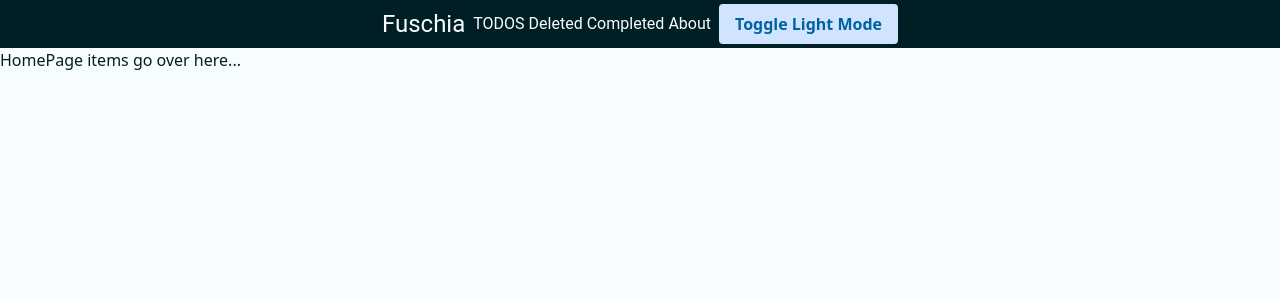
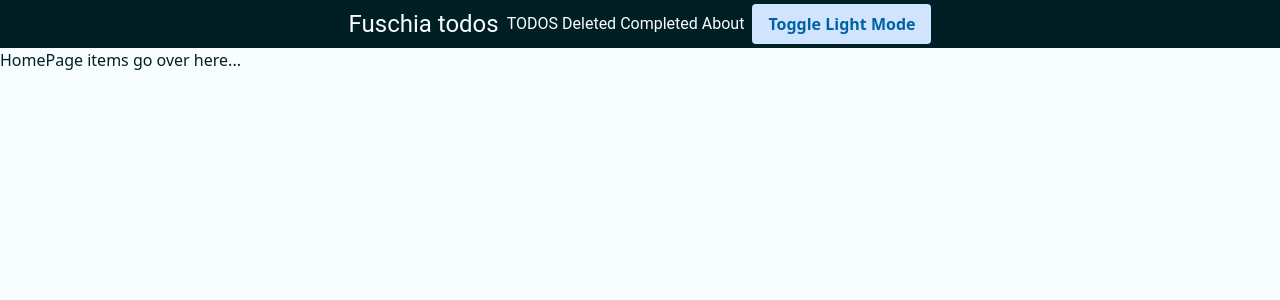
Before and after one commit to kaboomblam/tododarklight, a React (Vite) app: page / in a window 1280 px wide. Shown: the top 300 px of the page. Built offline with nearby package versions, Linux system fonts and the light colour scheme; the HTML template or start-up script is replaced by a standard one.

Commit message:
Document: change app name to "Fuchsia todos"

```diff
--- a/src/components/NavBar.tsx
+++ b/src/components/NavBar.tsx
@@ -6,7 +6,7 @@ const NavBar = () => {
 
   return (
     <nav className="flex items-center justify-center gap-2 p-1 on-surface surface-text">
-      <p className="headline-small">Fuschia</p>
+      <p className="headline-small">Fuschia todos</p>
       <ul className="flex gap-1 title-medium">
         <li>TODOS</li>
         <li>Deleted</li>
```
Also changed, not shown: 1 other file (tests, documents, lock files or other folders).
